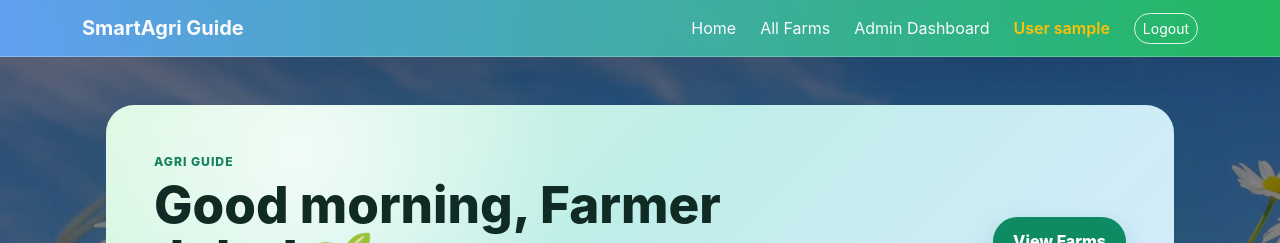
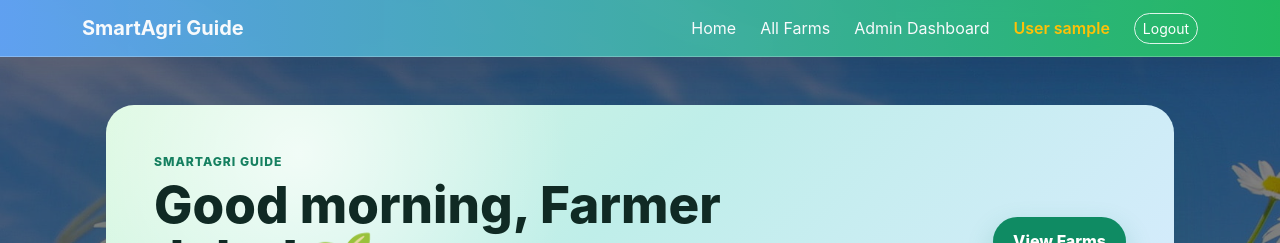
Before and after one commit to ratulsiddiky/Agri-Guide, an Angular app in the folder frontend/: page /home in a window 1280 px wide. Shown: the top 243 px of the page. Built offline with nearby package versions, Linux system fonts and the light colour scheme; no server answers; sample sign-in values are in the browser's storage.

Commit message:
Update docs

```diff
--- a/frontend/src/app/components/dashboard/home/home.html
+++ b/frontend/src/app/components/dashboard/home/home.html
@@ -1,7 +1,7 @@
 <main class="smart-dashboard">
   <section class="welcome-hero">
     <div>
-      <p class="eyebrow">Agri Guide</p>
+      <p class="eyebrow">SmartAgri Guide</p>
       <h1>Good morning, Farmer John! 🌱</h1>
       <p class="hero-subtitle">Here is an overview of your farms and current conditions.</p>
     </div>
```
Also changed, not shown: 3 other files (tests, documents, lock files or other folders).
